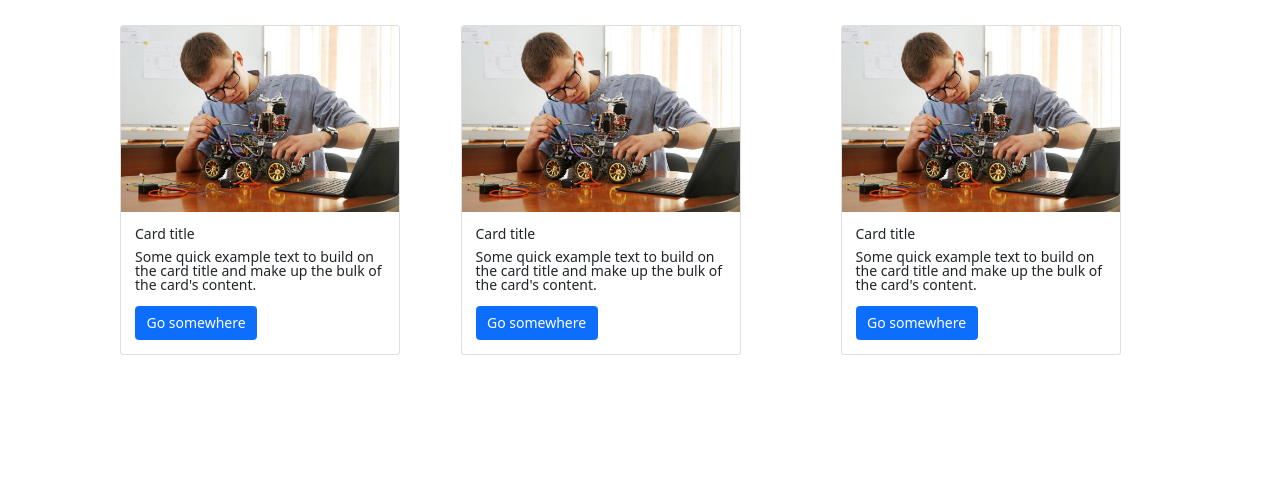
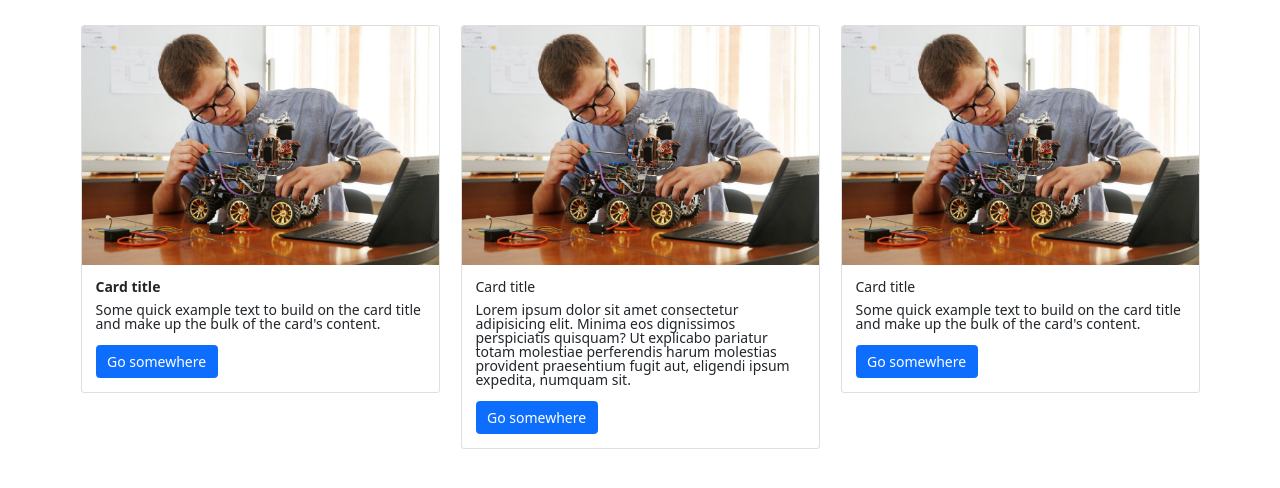
Before and after one commit to Bekzod2421/ExamHelp.uz, a plain HTML site: page cources.html in a window 1280 px wide. Shown: the part 132-620 px from the top of the page. Drawn offline with nearby package versions, Linux system fonts and the light colour scheme.

Commit message:
edit cources

```diff
--- a/cources.html
+++ b/cources.html
@@ -39,31 +39,32 @@
 				<h2 class="text-center fs-4 fw-bold">Mening kurslarim</h2>
 			</div>
 		</div>
-		<div class="row my-4 align-items-center mycource">
-			<div class="col">
-				<div class="card mycource__item" style="width: 20rem;">
+		<div class="row my-4 mycource">
+			<div class="col-12 col-sm-6 col-md-4">
+				<div class="card mb-4 mycource__item">
 					<img src="img/01.jpg" class="card-img-top" alt="Kurs 1">
 					<div class="card-body">
-						<h5 class="card-title">Card title</h5>
+						<h5 class="card-title fw-bold">Card title</h5>
 						<p class="card-text">Some quick example text to build on the card title and make up the bulk of the
 							card's content.</p>
 						<a href="#" class="btn btn-primary">Go somewhere</a>
 					</div>
 				</div>
 			</div>
-			<div class="col">
-				<div class="card" style="width: 20rem;">
+			<div class="col-12 col-sm-6 col-md-4">
+				<div class="card mb-4">
 					<img src="img/01.jpg" class="card-img-top" alt="Kurs 1">
 					<div class="card-body">
 						<h5 class="card-title">Card title</h5>
-						<p class="card-text">Some quick example text to build on the card title and make up the bulk of the
-							card's content.</p>
+						<p class="card-text">Lorem ipsum dolor sit amet consectetur adipisicing elit. Minima eos dignissimos
+							perspiciatis quisquam? Ut explicabo pariatur totam molestiae perferendis harum molestias provident
+							praesentium fugit aut, eligendi ipsum expedita, numquam sit.</p>
 						<a href="#" class="btn btn-primary">Go somewhere</a>
 					</div>
 				</div>
 			</div>
-			<div class="col">
-				<div class="card" style="width: 20rem;">
+			<div class="col-12 col-sm-6 col-md-4">
+				<div class="card mb-4">
 					<img src="img/01.jpg" class="card-img-top" alt="Kurs 1">
 					<div class="card-body">
 						<h5 class="card-title">Card title</h5>
```
